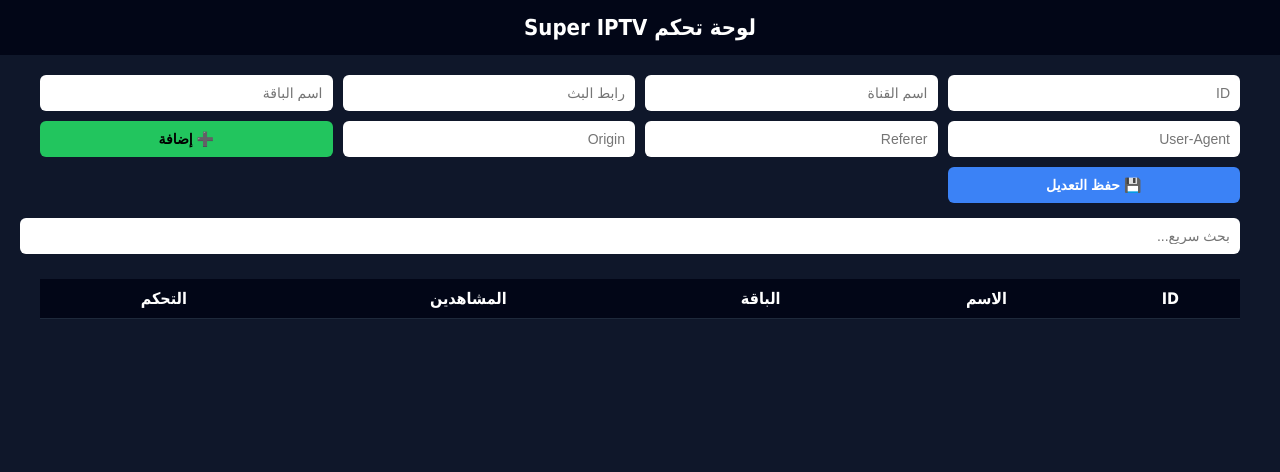
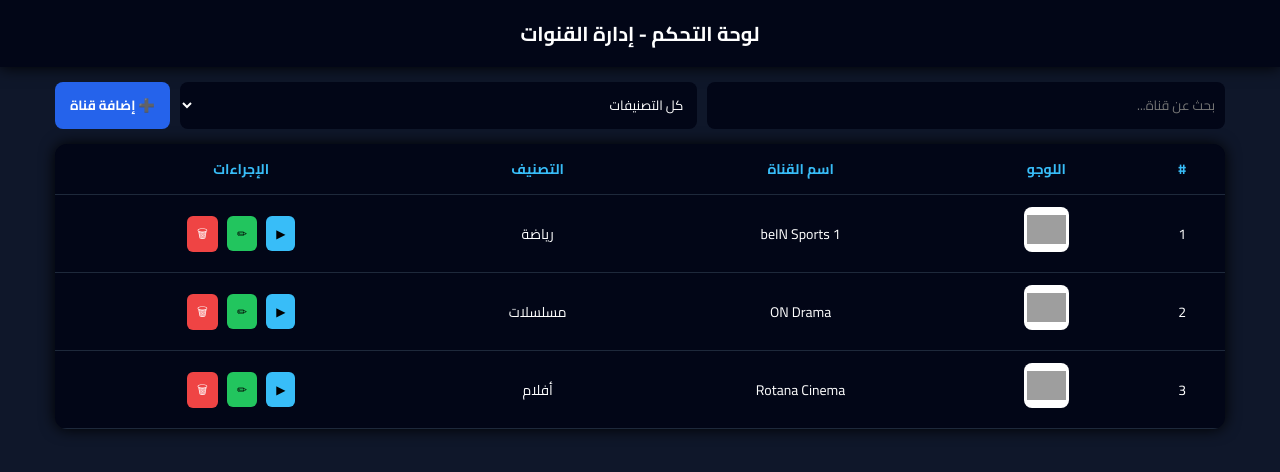
Before and after one commit to himasabry/m3u8-api, a plain HTML site: page admin/admin.html in a window 1280 px wide. Drawn offline with Linux system fonts and the light colour scheme; grey boxes are pictures that could not be loaded.

Commit message:
Update admin.html

```diff
--- a/admin/admin.html
+++ b/admin/admin.html
@@ -2,196 +2,218 @@
 <html lang="ar" dir="rtl">
 <head>
 <meta charset="UTF-8">
-<title>لوحة التحكم - Super IPTV</title>
+<meta name="viewport" content="width=device-width, initial-scale=1">
+<title>لوحة التحكم - القنوات</title>
+
+<link href="https://fonts.googleapis.com/css2?family=Cairo:wght@400;600;700&display=swap" rel="stylesheet">
+
 <style>
-body{font-family:tahoma;background:#0f172a;color:#fff;margin:0;padding:0}
-header{background:#020617;padding:15px;text-align:center;font-size:22px;font-weight:bold}
-.container{padding:20px;max-width:1200px;margin:auto}
-input,select,button{padding:10px;border-radius:6px;border:0;font-size:14px}
-button{cursor:pointer;background:#22c55e;color:#000;font-weight:bold}
-button.red{background:#ef4444;color:#fff}
-button.blue{background:#3b82f6;color:#fff}
-table{width:100%;border-collapse:collapse;margin-top:15px}
-th,td{padding:10px;border-bottom:1px solid #1e293b;text-align:center}
-th{background:#020617}
-tr:hover{background:#020617}
-.form{display:grid;grid-template-columns:repeat(4,1fr);gap:10px;margin-bottom:15px}
-.search{margin-bottom:10px;width:100%}
-@media(max-width:900px){
-.form{grid-template-columns:1fr}
+*{box-sizing:border-box;font-family:'Cairo',sans-serif}
+
+body{
+margin:0;
+background:#0f172a;
+color:#fff;
 }
+
+header{
+background:#020617;
+padding:15px;
+text-align:center;
+font-size:20px;
+font-weight:bold;
+box-shadow:0 0 15px #000;
+}
+
+.container{
+padding:15px;
+max-width:1200px;
+margin:auto;
+}
+
+/* شريط الادوات */
+.toolbar{
+display:flex;
+gap:10px;
+flex-wrap:wrap;
+margin-bottom:15px;
+}
+
+.toolbar input, .toolbar select{
+flex:1;
+min-width:150px;
+padding:10px;
+border-radius:8px;
+border:none;
+outline:none;
+background:#020617;
+color:#fff;
+}
+
+.toolbar button{
+padding:10px 15px;
+border-radius:8px;
+border:none;
+background:#2563eb;
+color:#fff;
+cursor:pointer;
+font-weight:bold;
+}
+
+.toolbar button:hover{
+background:#1d4ed8;
+}
+
+/* الجدول */
+.table-box{
+background:#020617;
+border-radius:12px;
+overflow:hidden;
+box-shadow:0 0 15px #000;
+}
+
+table{
+width:100%;
+border-collapse:collapse;
+}
+
+thead{
+background:#020617;
+}
+
+th,td{
+padding:12px;
+text-align:center;
+border-bottom:1px solid #1e293b;
+font-size:14px;
+}
+
+th{
+color:#38bdf8;
+}
+
+tbody tr:hover{
+background:#020617aa;
+}
+
+img{
+width:45px;
+height:45px;
+border-radius:8px;
+object-fit:contain;
+background:#fff;
+padding:3px;
+}
+
+/* أزرار التحكم */
+.actions button{
+margin:0 3px;
+padding:6px 10px;
+border-radius:6px;
+border:none;
+cursor:pointer;
+font-size:12px;
+}
+
+.edit{background:#22c55e;color:#000;}
+.delete{background:#ef4444;color:#fff;}
+.play{background:#38bdf8;color:#000;}
+
+@media(max-width:700px){
+th:nth-child(4),td:nth-child(4){display:none;}
+}
+
 </style>
 </head>
+
 <body>
 
-<header>لوحة تحكم Super IPTV</header>
+<header>لوحة التحكم - إدارة القنوات</header>
 
 <div class="container">
 
-<div class="form">
-<input id="id" placeholder="ID">
-<input id="name" placeholder="اسم القناة">
-<input id="url" placeholder="رابط البث">
-<input id="group" placeholder="اسم الباقة">
+  <div class="toolbar">
+    <input type="text" id="search" placeholder="بحث عن قناة...">
+    <select id="filter">
+      <option value="">كل التصنيفات</option>
+      <option value="رياضة">رياضة</option>
+      <option value="أفلام">أفلام</option>
+      <option value="مسلسلات">مسلسلات</option>
+    </select>
+    <button onclick="addChannel()">➕ إضافة قناة</button>
+  </div>
 
-<input id="ua" placeholder="User-Agent">
-<input id="ref" placeholder="Referer">
-<input id="org" placeholder="Origin">
-
-<button onclick="addChannel()">➕ إضافة</button>
-<button onclick="updateChannel()" class="blue">💾 حفظ التعديل</button>
-</div>
-
-<input class="search" id="search" placeholder="بحث سريع..." oninput="render()">
-
-<table>
-<thead>
-<tr>
-<th>ID</th>
-<th>الاسم</th>
-<th>الباقة</th>
-<th>المشاهدين</th>
-<th>التحكم</th>
-</tr>
-</thead>
-<tbody id="list"></tbody>
-</table>
+  <div class="table-box">
+    <table>
+      <thead>
+        <tr>
+          <th>#</th>
+          <th>اللوجو</th>
+          <th>اسم القناة</th>
+          <th>التصنيف</th>
+          <th>الإجراءات</th>
+        </tr>
+      </thead>
+      <tbody id="channelTable"></tbody>
+    </table>
+  </div>
 
 </div>
 
 <script>
-let channels = {};
-let editId = null;
+let channels=[
+ {id:1,name:"beIN Sports 1",cat:"رياضة",logo:"https://upload.wikimedia.org/wikipedia/commons/5/5c/Bein_sport_logo.png"},
+ {id:2,name:"ON Drama",cat:"مسلسلات",logo:"https://upload.wikimedia.org/wikipedia/commons/f/f7/ON_TV_logo.png"},
+ {id:3,name:"Rotana Cinema",cat:"أفلام",logo:"https://upload.wikimedia.org/wikipedia/commons/2/2c/Rotana_Cinema_Logo.png"},
+];
 
-async function load(){
-  const r = await fetch('/api/channels.js'); // قراءة القنوات
-  channels = await r.json();
-  render();
-  loadViewers();
+function renderTable(){
+ const tbody=document.getElementById('channelTable');
+ const search=document.getElementById('search').value.toLowerCase();
+ const filter=document.getElementById('filter').value;
+
+ tbody.innerHTML='';
+
+ channels.filter(c=>
+   c.name.toLowerCase().includes(search) &&
+   (filter=='' || c.cat==filter)
+ ).forEach((c,i)=>{
+
+ tbody.innerHTML+=`
+ <tr>
+   <td>${i+1}</td>
+   <td><img src="${c.logo}"></td>
+   <td>${c.name}</td>
+   <td>${c.cat}</td>
+   <td class="actions">
+     <button class="play">▶</button>
+     <button class="edit" onclick="editChannel(${c.id})">✏</button>
+     <button class="delete" onclick="deleteChannel(${c.id})">🗑</button>
+   </td>
+ </tr>`;
+
+ });
 }
 
-function render(){
-  const q = search.value.toLowerCase();
-  list.innerHTML='';
+document.getElementById('search').onkeyup=renderTable;
+document.getElementById('filter').onchange=renderTable;
 
-  for(const group in channels){
-    channels[group].forEach(ch=>{
-      if(
-        ch.name.toLowerCase().includes(q) ||
-        ch.id.includes(q)
-      ){
-        list.innerHTML+=`
-        <tr>
-          <td>${ch.id}</td>
-          <td>${ch.name}</td>
-          <td>${group}</td>
-          <td id="viewers-${ch.id}">0</td>
-          <td>
-            <button onclick='edit("${group}","${ch.id}")' class="blue">✏️</button>
-            <button onclick='del("${group}","${ch.id}")' class="red">🗑</button>
-          </td>
-        </tr>
-        `;
-      }
-    })
-  }
+function addChannel(){
+ alert("هنا نضيف فورم إضافة قناة");
 }
 
-function addChannel(){
-  const g = group.value.trim();
-  if(!channels[g]) channels[g]=[];
-
-  channels[g].push({
-    id:id.value.trim(),
-    name:name.value.trim(),
-    url:url.value.trim(),
-    headers:{
-      "User-Agent": ua.value.trim(),
-      "Referer": ref.value.trim(),
-      "Origin": org.value.trim()
-    }
-  });
-
-  save();
+function editChannel(id){
+ alert("تعديل القناة رقم "+id);
 }
 
-function edit(groupName,idVal){
-  const ch = channels[groupName].find(x=>x.id==idVal);
-  id.value=ch.id;
-  name.value=ch.name;
-  url.value=ch.url;
-  group.value=groupName;
-  ua.value=ch.headers?.["User-Agent"] || "";
-  ref.value=ch.headers?.["Referer"] || "";
-  org.value=ch.headers?.["Origin"] || "";
-  editId=idVal;
+function deleteChannel(id){
+ if(confirm("هل تريد حذف القناة؟")){
+   channels=channels.filter(c=>c.id!=id);
+   renderTable();
+ }
 }
 
-function updateChannel(){
-  if(!editId) return alert("اختر قناة أولاً");
-
-  const g = group.value.trim();
-
-  for(const k in channels){
-    channels[k]=channels[k].filter(x=>x.id!=editId);
-  }
-
-  if(!channels[g]) channels[g]=[];
-
-  channels[g].push({
-    id:id.value.trim(),
-    name:name.value.trim(),
-    url:url.value.trim(),
-    headers:{
-      "User-Agent": ua.value.trim(),
-      "Referer": ref.value.trim(),
-      "Origin": org.value.trim()
-    }
-  });
-
-  editId=null;
-  save();
-}
-
-function del(groupName,idVal){
-  if(!confirm("حذف القناة؟")) return;
-  channels[groupName]=channels[groupName].filter(x=>x.id!=idVal);
-  save();
-}
-
-async function save(){
-  await fetch('/api/save.js', {      // حفظ التغييرات
-    method:'POST',
-    headers:{'Content-Type':'application/json'},
-    body:JSON.stringify(channels)
-  });
-  // مسح الحقول بعد الحفظ
-  id.value = name.value = url.value = group.value = ua.value = ref.value = org.value = "";
-  load();
-}
-
-// ================== عداد المشاهدين اللحظي ==================
-async function loadViewers(){
-  try{
-    for(const group in channels){
-      for(const ch of channels[group]){
-        const res = await fetch(`/api/viewers?id=${ch.id}`);
-        const data = await res.json();
-        const count = data[ch.id] || 0;
-        const el = document.getElementById(`viewers-${ch.id}`);
-        if(el) el.innerText = count;
-      }
-    }
-  }catch(e){
-    console.error("خطأ في جلب المشاهدين:", e.message);
-  }
-}
-
-// تحديث المشاهدين كل ثانية
-setInterval(loadViewers, 1000);
-
-  load();
-
+renderTable();
 </script>
 
 </body>
```
